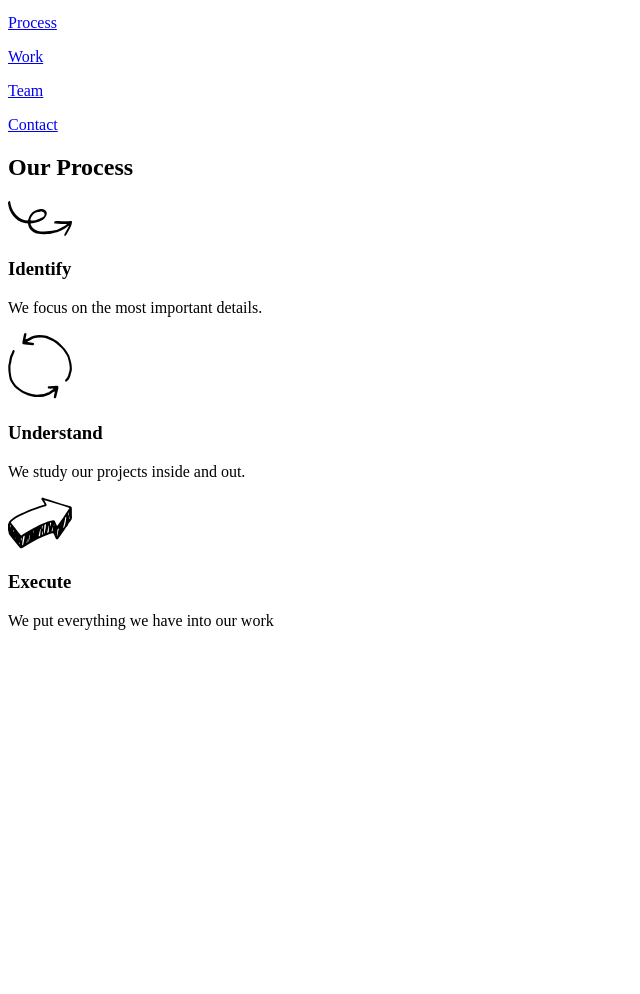
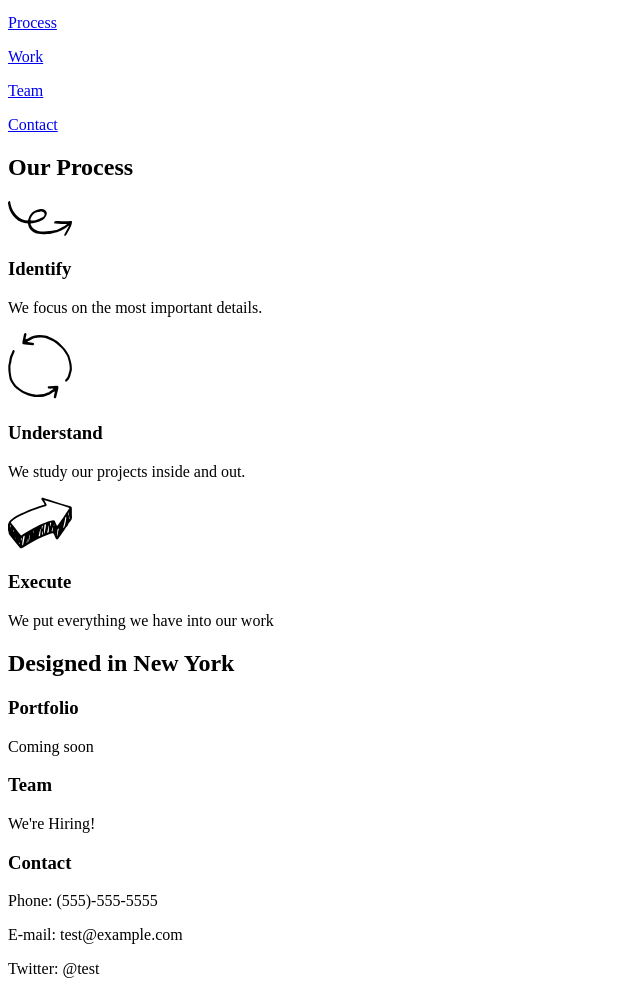
Before and after one commit to tcarisch/Broadway, a plain HTML site: page index.html in a window 1280 px wide. Shown: the part 100-1094 px from the top of the page, without its empty margins (0-640 px from the left). Before the commit the page ends 800 px from the top, so only its background shows below. Drawn offline with Linux system fonts and the light colour scheme.

Commit message:
added work, team, and contact divs

```diff
--- a/index.html
+++ b/index.html
@@ -5,7 +5,7 @@
     <link href="./resources/css/style.css" type="text/css" rel="stylesheet">
   </head>
   <body>
-    <div id="Marquee">
+    <div class="flatiron" id="Marquee">
       <h1 id="title">Broadway Design</h1>
       <p><a class="sections" href="#Marquee">Home</a></p>
       <p><a class="sections" href="#process">Process</a></p>
@@ -31,6 +31,26 @@
         <p>We put everything we have into our work</p>
       </div>
     </div>
+    <div class flatiron id="designed">
+      <h2>Designed in New York</h2>
+    </div>
+    <div id="work">
+      <h3>Portfolio</h3>
+      <p>Coming soon</p>
+    </div>
+    <div id="team">
+      <h3>Team</h3>
+      <p>We're Hiring!</p>
+    </div>
+    <div id="contact">
+      <h3>Contact</h3>
+      <p>Phone: (555)-555-5555</p>
+      <p>E-mail: test@example.com</p>
+      <p>Twitter: @test</p>
+    </div>
+
+
+
 
 
   </body>
```
